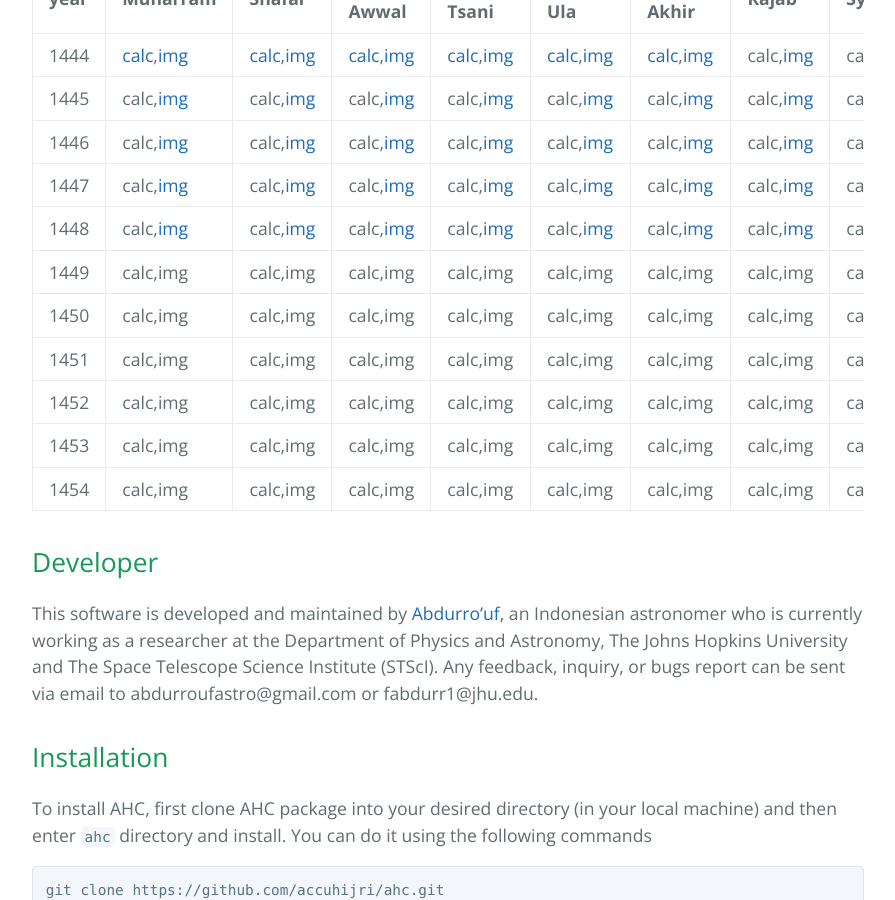
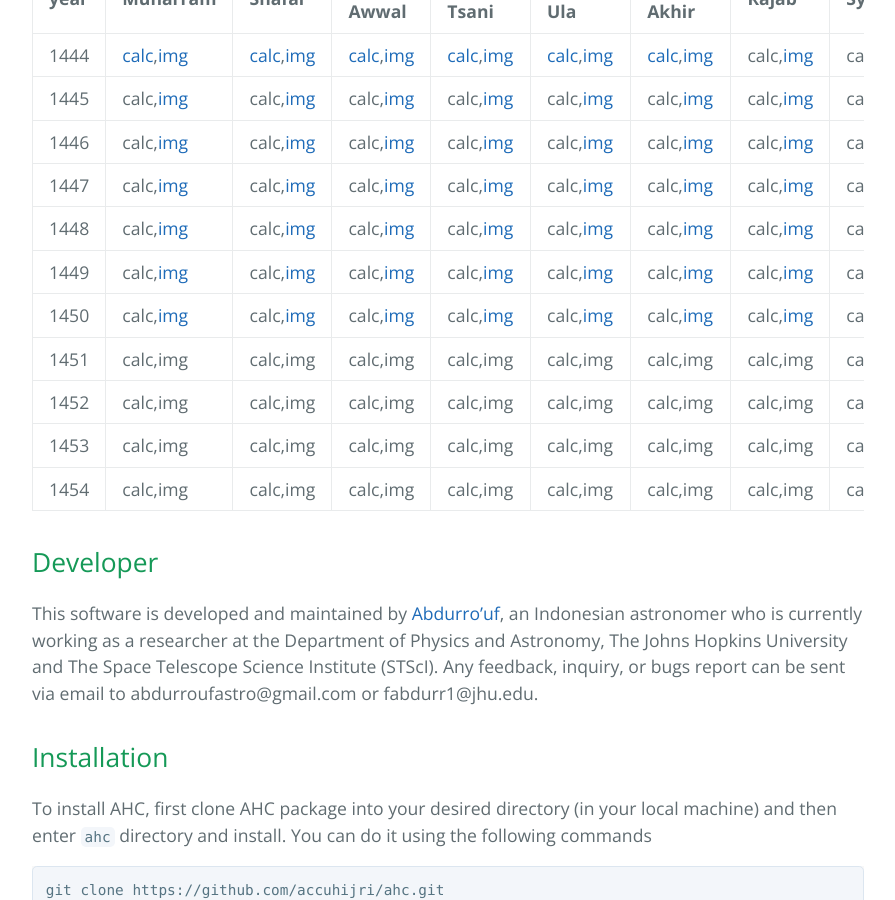
Before and after one commit to accuhijri/accuhijri.github.io, a Jekyll site: the page built from index.md, in a window 1280 px wide and 900 px high, scrolled down 1091 px. Shown: the whole window, without its empty margins (192-1087 px from the left). Built offline with Jekyll 4.4.1, drawn with Linux system fonts in a browser that asks for light colours; some of the changed lines change nothing that is shown.

Commit message:
Update index.md

```diff
--- a/index.md
+++ b/index.md
@@ -17,8 +17,8 @@ Accurate Hijri Calculator (AHC) is a software for calculating the position and v
 | 1446 | calc,[img](https://drive.google.com/drive/folders/1qe6xR2nug1vr_2B-5WAw-jPeARKDgiKZ?usp=share_link) | calc,[img](https://drive.google.com/drive/folders/1QdnfBXwE3V1WvCG7_HY1akOslaNNANsP?usp=share_link) | calc,[img](https://drive.google.com/drive/folders/1SO4uZeRSeyY-zaEga6Sud8CSPM5wYiB7?usp=share_link) | calc,[img](https://drive.google.com/drive/folders/1kJtwROuzBHTx6DHy1SnckgaOt-jCkFZq?usp=share_link) | calc,[img](https://drive.google.com/drive/folders/1k5FroXIdFLAoNRmQHigq6fFPf9Up0sse?usp=share_link) | calc,[img](https://drive.google.com/drive/folders/1HM-jYGALF1obJiLAJEfyTtU1oajPIVDp?usp=share_link) | calc,[img](https://drive.google.com/drive/folders/1GsOKssvGCY_zqM3og-7L47MZuXDOL2BD?usp=share_link) | calc,[img](https://drive.google.com/drive/folders/1xRpDdRU4C2f6Nx-VHfhKQl9nDpMT2lWZ?usp=share_link) | calc,[img](https://drive.google.com/drive/folders/1Tok9S7o2D61zZEsExZBTOMsMQyXjdF7V?usp=share_link) | calc,[img](https://drive.google.com/drive/folders/1KI6jMGy352zG2hedCKzksTmJ4XDYHvL6?usp=share_link) | calc,[img](https://drive.google.com/drive/folders/1MZY9EOiXljwjt8ElrTQanUlmVgPyxPRE?usp=share_link)  | calc,[img](https://drive.google.com/drive/folders/1_v_yWDoP0phN7Ci5bvdDzDkzZAJxu7KJ?usp=share_link) |
 | 1447 | calc,[img](https://drive.google.com/drive/folders/1fP0fDUBz5WuUUVDpA6S4c6cy4yl_Y3P6?usp=share_link) | calc,[img](https://drive.google.com/drive/folders/1rmbHkqze8ZdQO17-_eDipVHKLZRn6gvC?usp=share_link) | calc,[img](https://drive.google.com/drive/folders/12BPW7R3WX0LuzGDRMZuI40j-wUR4xewm?usp=share_link) | calc,[img](https://drive.google.com/drive/folders/1wsHhzdKB43-WzG84rbd_2TDYIQBlt2Oz?usp=share_link) | calc,[img](https://drive.google.com/drive/folders/1LE0pg7exJ3nLVK0ztUlYN86OsoZGJqck?usp=share_link) | calc,[img](https://drive.google.com/drive/folders/1kN-NckYxFd1cqtJNLNBfiulw-Ocv6kB9?usp=share_link) | calc,[img](https://drive.google.com/drive/folders/14xe9Xalyr6ITUySCJllyK3cEfEvqUNDl?usp=share_link) | calc,[img](https://drive.google.com/drive/folders/1qDI0pTxTxfaXBHNc-YYSwCnFAhGgrSbu?usp=share_link) | calc,[img](https://drive.google.com/drive/folders/1njfM6M6_wDvlFpJ8VDBLUkQB4DunFP7S?usp=share_link) | calc,[img](https://drive.google.com/drive/folders/1xRBTMPPkcD-EGjnKgz1ezR0BNDkU4T0g?usp=share_link) | calc,[img](https://drive.google.com/drive/folders/11yaWHoQ_3uEweFK_BRMvYGYfHtY1WvVg?usp=share_link)  | calc,[img](https://drive.google.com/drive/folders/1HQXCBKrQgNGQE66n9VB0ObsS0yx9HTcG?usp=share_link) |
 | 1448 | calc,[img](https://drive.google.com/drive/folders/1p7B_ZVePoDY0qSPw647xX5DC2g9lH7ZT?usp=share_link) | calc,[img](https://drive.google.com/drive/folders/1EuAkE_9LBUaWHSIOgrY1Nlb3cvnlSK3k?usp=share_link) | calc,[img](https://drive.google.com/drive/folders/1dnaK5o-VXdzYbgQBlyjVbtIaYOFn6ZH1?usp=share_link) | calc,[img](https://drive.google.com/drive/folders/1orgKpZpeKAEGZUOQ6vqtZNbrnGpOSZZ8?usp=share_link) | calc,[img](https://drive.google.com/drive/folders/1xSjQ2xz-w18XimuSwi69yZXYH9MUOtOQ?usp=share_link) | calc,[img](https://drive.google.com/drive/folders/1CPZe_xb3Be40w3O86SMBiNR09y8bMdZC?usp=share_link) | calc,[img](https://drive.google.com/drive/folders/1m3Oay5ey4T5MDWiHHKhZfcrJcFNMWZFD?usp=share_link) | calc,[img](https://drive.google.com/drive/folders/1TY10DpOUGjhpqLSlmdwjfWjfwiR9dH1m?usp=share_link) | calc,[img](https://drive.google.com/drive/folders/1hl982QE_QyrNPYBHjGwNzbCSc9aomtcT?usp=share_link) | calc,[img](https://drive.google.com/drive/folders/1tFAPXkSUcSR-thX9ofloFLokgPizDElT?usp=share_link) | calc,[img](https://drive.google.com/drive/folders/1OtmnpLI1a_u19uENjLE43S3XhpceDlQz?usp=share_link)  | calc,[img](https://drive.google.com/drive/folders/1SoOLpI6ZqjEwsULbgvU9E1lL-fRvwa4y?usp=share_link) |
-| 1449 | calc,img | calc,img | calc,img | calc,img | calc,img | calc,img | calc,img | calc,img | calc,img | calc,img | calc,img  | calc,img |
-| 1450 | calc,img | calc,img | calc,img | calc,img | calc,img | calc,img | calc,img | calc,img | calc,img | calc,img | calc,img  | calc,img |
+| 1449 | calc,[img](https://drive.google.com/drive/folders/1LXJrEN0ZWNYiABkUGIVix4CItIR-gi76?usp=share_link) | calc,[img](https://drive.google.com/drive/folders/1DLS6U4Z3Wmxra6HPJUQUceg2-p1SrMDy?usp=share_link) | calc,[img](https://drive.google.com/drive/folders/1CwG2_k9QL41mY9BE9F3xTTz_-dWt14Bu?usp=share_link) | calc,[img](https://drive.google.com/drive/folders/1TF3Pgj11lH9lFA1H5_22KQ3t-KJ8Fxcm?usp=share_link) | calc,[img](https://drive.google.com/drive/folders/1zse9kDs3_z6CydkJRVaJr5sJr-oP1JL8?usp=share_link) | calc,[img](https://drive.google.com/drive/folders/1JrqNFvZtMuuDODRlr-iSp2CbSBIgqCEY?usp=share_link) | calc,[img](https://drive.google.com/drive/folders/1KvNqgXfUdr476fhMSVioo_OVD62HuJF6?usp=share_link) | calc,[img](https://drive.google.com/drive/folders/1rTdrudZpfblFL6IMPAZU3aDdRlcnfoAP?usp=share_link) | calc,[img](https://drive.google.com/drive/folders/1Nwt4pOIVFWuqqFLzMBXs9usxZEQJ_Za3?usp=share_link) | calc,[img](https://drive.google.com/drive/folders/1SP9r_stLnSjPnvi1wMUMUwVffP2s2fdk?usp=share_link) | calc,[img](https://drive.google.com/drive/folders/19N_d9jX831FOC3DoKsVMp7xvQzm2HmvH?usp=share_link)  | calc,[img](https://drive.google.com/drive/folders/1L5OebjIrE5U33aAzQkUV3YfS6byJl1EA?usp=share_link) |
+| 1450 | calc,[img](https://drive.google.com/drive/folders/1I1fKhWP_BgX17Pw3dJwiJTJzCY4fIM7G?usp=share_link) | calc,[img](https://drive.google.com/drive/folders/1fdeLi73CiWrA3xtF_GPUAB5QrXcxjSux?usp=share_link) | calc,[img](https://drive.google.com/drive/folders/12cAIRk3QyP8tlhlfeZz_IMlfp3Zp-Q68?usp=share_link) | calc,[img](https://drive.google.com/drive/folders/11h2mmx7wwuNP0RrgKYlDB44ss7tsFJYJ?usp=share_link) | calc,[img](https://drive.google.com/drive/folders/1Jnz5yY8ZuUoJPFSYR8CJDRw7EQC7LfWX?usp=share_link) | calc,[img](https://drive.google.com/drive/folders/1gELLnmBsDjJxLIbPDiVzm00f4FEIM-su?usp=share_link) | calc,[img](https://drive.google.com/drive/folders/1XL7GAEeN5wzGPr3ORv2nT9fHhs5IKs_t?usp=share_link) | calc,[img](https://drive.google.com/drive/folders/12McL04rfU6Mesq1Q0d1E5oa401ILtGe6?usp=share_link) | calc,[img](https://drive.google.com/drive/folders/10xONpEwhijl7i_6zugEXa6byyOq98joC?usp=share_link) | calc,[img](https://drive.google.com/drive/folders/15Zg0eXOpbIS2EYN_xVG1Ae_4tD9V04e4?usp=share_link) | calc,[img](https://drive.google.com/drive/folders/1YytO0JD-mD1xszmOy6yiAjuB-IrM28wO?usp=share_link)  | calc,[img](https://drive.google.com/drive/folders/1lwDPgLJ8qM68JS6b4EB1yK8qnhLO54nQ?usp=share_link) |
 | 1451 | calc,img | calc,img | calc,img | calc,img | calc,img | calc,img | calc,img | calc,img | calc,img | calc,img | calc,img  | calc,img |
 | 1452 | calc,img | calc,img | calc,img | calc,img | calc,img | calc,img | calc,img | calc,img | calc,img | calc,img | calc,img  | calc,img |
 | 1453 | calc,img | calc,img | calc,img | calc,img | calc,img | calc,img | calc,img | calc,img | calc,img | calc,img | calc,img  | calc,img |
```
